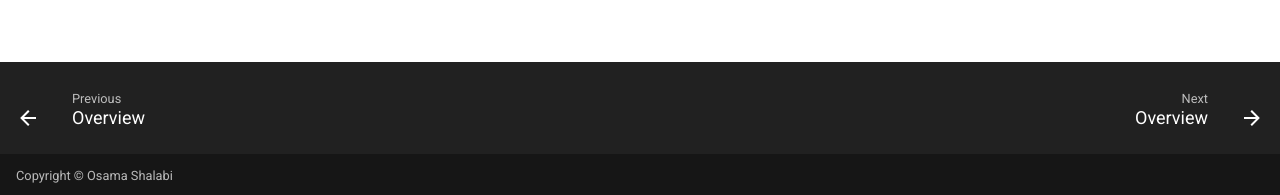
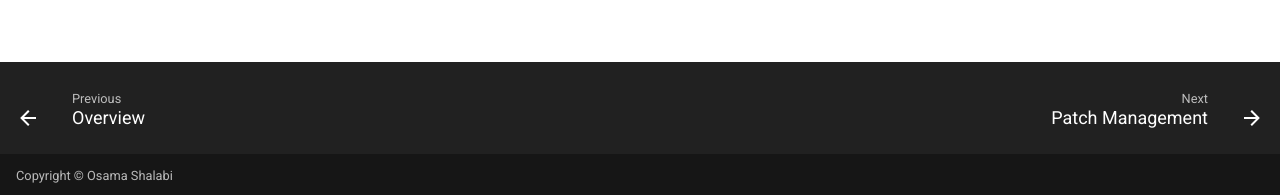
Before and after one commit to osamashalabi432-png/doc-osamashalabi, an MkDocs documentation site: the page built from docs/cyber-security-engineer/patch-management/index.md, in a window 1280 px wide. Shown: the part 702-897 px from the top of the page. Built offline with MkDocs 1.6.1 and Material for MkDocs 9.7.7, drawn with Linux system fonts in a browser that asks for light colours; part of the change alters nothing that is shown.

Commit message:
Fix nav and cross-link after Ivanti Patch Management restructuring
The Obsidian vault reorganized ivanti/ into introduction/, Agents/, and
preferred server/ subfolders with new page names, replacing the old flat
index.md/agents.md/cloud-platform.md/patching-workflow.md. Updated
mkdocs.yml's nav to match the real file tree and fixed the now-dead link
from the Patch Management category page.

Co-Authored-By: Claude Sonnet 5 <noreply@anthropic.com>

```diff
--- a/docs/cyber-security-engineer/patch-management/index.md
+++ b/docs/cyber-security-engineer/patch-management/index.md
@@ -4,4 +4,4 @@ Vulnerability remediation through patch deployment.
 
 | Section | Description |
 |---|---|
-| [Ivanti Patch Management](ivanti/index.md) | Ivanti's patch management platform. |
+| [Ivanti Patch Management](ivanti/introduction/Patch%20Management.md) | Ivanti's patch management platform. |
--- a/mkdocs.yml
+++ b/mkdocs.yml
@@ -143,10 +143,22 @@ nav:
   - Patch Management:
     - Overview: cyber-security-engineer/patch-management/index.md
     - Ivanti Patch Management:
-      - Overview: cyber-security-engineer/patch-management/ivanti/index.md
-      - Agents: cyber-security-engineer/patch-management/ivanti/agents.md
-      - Cloud Platform: cyber-security-engineer/patch-management/ivanti/cloud-platform.md
-      - Patching Workflow: cyber-security-engineer/patch-management/ivanti/patching-workflow.md
+      - Introduction:
+        - Patch Management: cyber-security-engineer/patch-management/ivanti/introduction/Patch Management.md
+        - Workflow: cyber-security-engineer/patch-management/ivanti/introduction/Workflow.md
+        - Cloud Platform: cyber-security-engineer/patch-management/ivanti/introduction/cloud-platform.md
+      - Agents:
+        - Agent Policies: cyber-security-engineer/patch-management/ivanti/Agents/Agent Policies.md
+        - Agent Policy Capabilities: cyber-security-engineer/patch-management/ivanti/Agents/Agent Policy Capabilities.md
+        - Agent Policy Settings: cyber-security-engineer/patch-management/ivanti/Agents/Agent Policy settings.md
+        - Agent Deployment Options: cyber-security-engineer/patch-management/ivanti/Agents/Agent Deployment Options.md
+        - P2P vs Preferred Server: cyber-security-engineer/patch-management/ivanti/Agents/P2P vs Preferred Server.md
+        - P2P Deployment Steps: cyber-security-engineer/patch-management/ivanti/Agents/P2P deployment steps.md
+      - Preferred Server:
+        - Adding a Preferred Server: cyber-security-engineer/patch-management/ivanti/preferred server/Adding a Preferred Server.md
+        - Configuring a Sync Engine: cyber-security-engineer/patch-management/ivanti/preferred server/Configuring a sync engine.md
+      - URLs, IPs & Ports: cyber-security-engineer/patch-management/ivanti/URLs, IP and ports.md
+      - Troubleshooting: cyber-security-engineer/patch-management/ivanti/Troubleshooting.md
   - Privileged Access Management:
     - Overview: cyber-security-engineer/pam/index.md
     - One Identity PAM:
```
